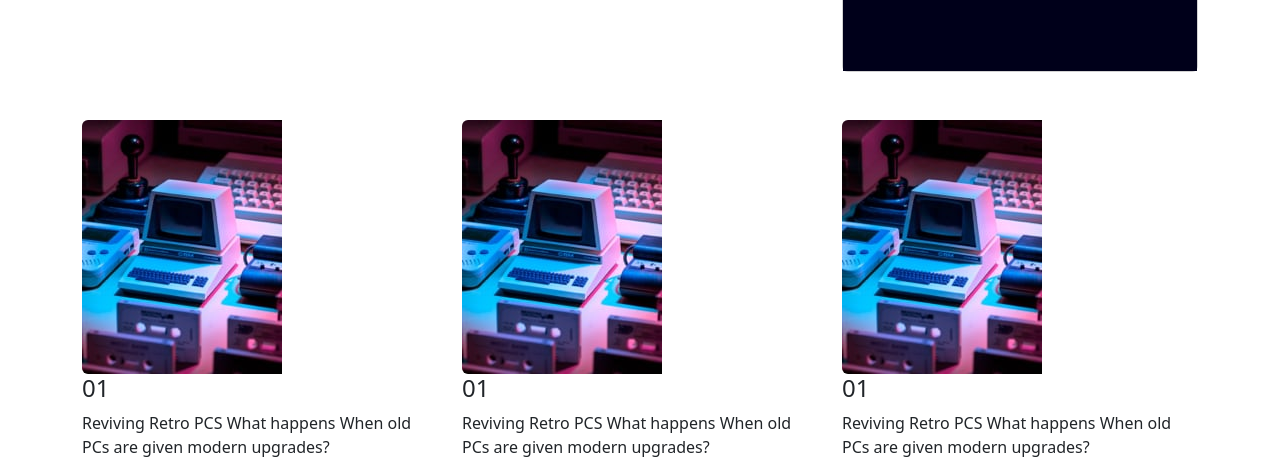
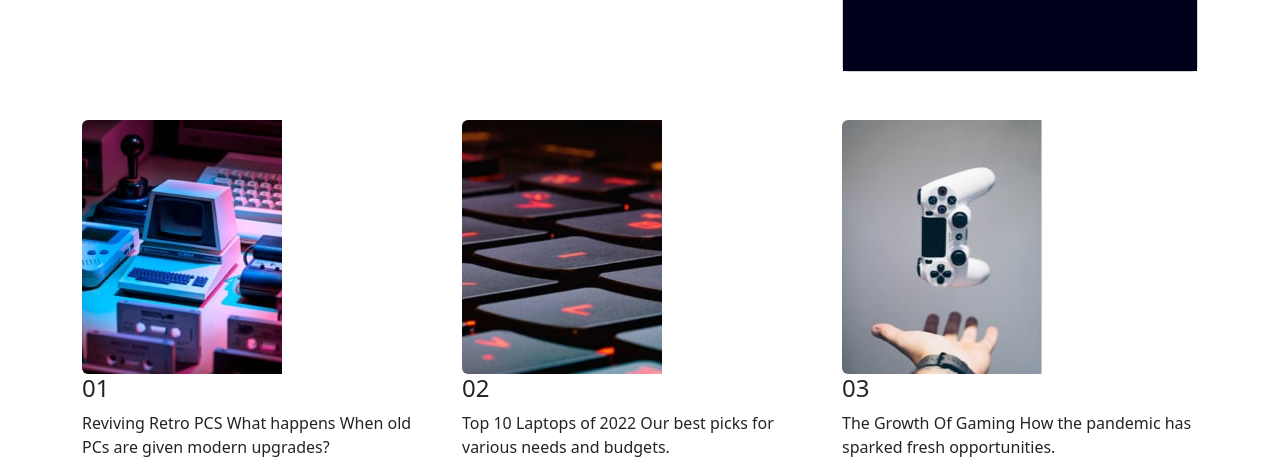
Before and after one commit to Isco83/Bootstrap_Challenge, a website built with Vite: page index.html in a window 1280 px wide. Shown: the part 762-1237 px from the top of the page. Built offline with nearby package versions, Linux system fonts and the light colour scheme.

Commit message:
Add files via upload

```diff
--- a/index.html
+++ b/index.html
@@ -117,18 +117,18 @@
       </div>
 
       <div class="col-md-4">
-        <img src="assets/images/image-retro-pcs.jpg" class="img-fluid rounded-start" alt="...">
-        <h4>01</h4>
-        <p><span>Reviving Retro PCS</span>
-          What happens When old PCs are given modern upgrades?
+        <img src="assets/images/image-top-laptops.jpg" class="img-fluid rounded-start" alt="...">
+        <h4>02</h4>
+        <p><span>Top 10 Laptops of 2022</span>
+          Our best picks for various needs and budgets.
         </p>
       </div>
 
       <div class="col-md-4">
-        <img src="assets/images/image-retro-pcs.jpg" class="img-fluid rounded-start" alt="...">
-        <h4>01</h4>
-        <p><span>Reviving Retro PCS</span>
-          What happens When old PCs are given modern upgrades?
+        <img src="assets/images/image-gaming-growth.jpg" class="img-fluid rounded-start" alt="...">
+        <h4>03</h4>
+        <p><span>The Growth Of Gaming</span>
+          How the pandemic has sparked fresh opportunities.
         </p>
       </div>
     </div>
```
